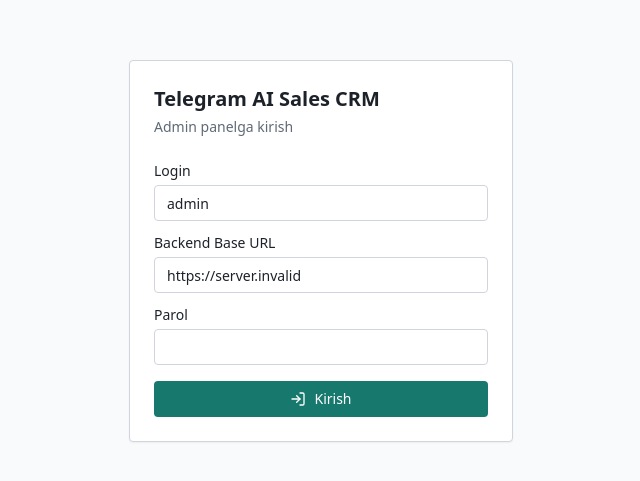
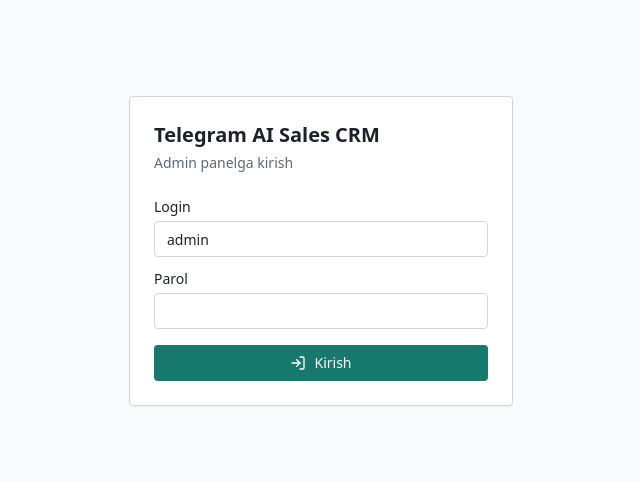
Before and after one commit to Kamoliddinmirzaboyev05/teleselloai, a React (Vite) app in the folder frontend-admin/: page /login in a window 1280 px wide. Shown: the part 149-630 px from the top of the page, without its empty margins (319-959 px from the left). Built offline with nearby package versions, Linux system fonts and the light colour scheme; no server answers.

Commit message:
Remove API base URL field from login

```diff
--- a/frontend-admin/lib/api-config.ts
+++ b/frontend-admin/lib/api-config.ts
@@ -1,5 +1,9 @@
 const API_BASE_URL_KEY = "telegram_ai_sales_api_base_url";
 export const SERVER_API_BASE_URL = "";
+const LEGACY_API_BASE_URLS = new Set([
+  "https://teleselloai-api.159.223.151.104.sslip.io",
+  "http://13.60.104.64",
+]);
 
 export const DEFAULT_API_BASE_URL = import.meta.env.VITE_API_URL ?? SERVER_API_BASE_URL;
 
@@ -14,7 +18,12 @@
   if (typeof window === "undefined") {
     return DEFAULT_API_BASE_URL;
   }
-  return normalizeBaseUrl(window.localStorage.getItem(API_BASE_URL_KEY) || DEFAULT_API_BASE_URL);
+  const savedBaseUrl = normalizeBaseUrl(window.localStorage.getItem(API_BASE_URL_KEY) || "");
+  if (!savedBaseUrl || LEGACY_API_BASE_URLS.has(savedBaseUrl)) {
+    window.localStorage.removeItem(API_BASE_URL_KEY);
+    return DEFAULT_API_BASE_URL;
+  }
+  return savedBaseUrl;
 }
 
 export function saveApiBaseUrl(value: string) {
--- a/frontend-admin/src/pages/login.tsx
+++ b/frontend-admin/src/pages/login.tsx
@@ -1,30 +1,23 @@
-import { useEffect, useState } from "react";
+import { useState } from "react";
 import { LogIn } from "lucide-react";
 import { useNavigate } from "react-router-dom";
 
 import { Button } from "@/components/ui/button";
 import { Input } from "@/components/ui/input";
 import { login } from "@/lib/api";
-import { getApiBaseUrl, saveApiBaseUrl } from "@/lib/api-config";
 import { saveToken } from "@/lib/auth";
 
 export default function LoginPage() {
   const navigate = useNavigate();
   const [username, setUsername] = useState("admin");
   const [password, setPassword] = useState("");
-  const [baseUrl, setBaseUrl] = useState("");
   const [error, setError] = useState("");
   const [loading, setLoading] = useState(false);
-
-  useEffect(() => {
-    setBaseUrl(getApiBaseUrl());
-  }, []);
 
   async function onSubmit(event: React.FormEvent<HTMLFormElement>) {
     event.preventDefault();
     setLoading(true);
     setError("");
-    saveApiBaseUrl(baseUrl);
     try {
       const response = await login(username, password);
       saveToken(response.access_token);
@@ -47,15 +40,6 @@
           Login
           <Input value={username} onChange={(event) => setUsername(event.target.value)} className="mt-1" />
         </label>
-        <label className="mb-3 block text-sm font-medium">
-          Backend Base URL
-          <Input
-            value={baseUrl}
-            onChange={(event) => setBaseUrl(event.target.value)}
-            className="mt-1"
-            placeholder="/api"
-          />
-        </label>
         <label className="mb-4 block text-sm font-medium">
           Parol
           <Input
```
